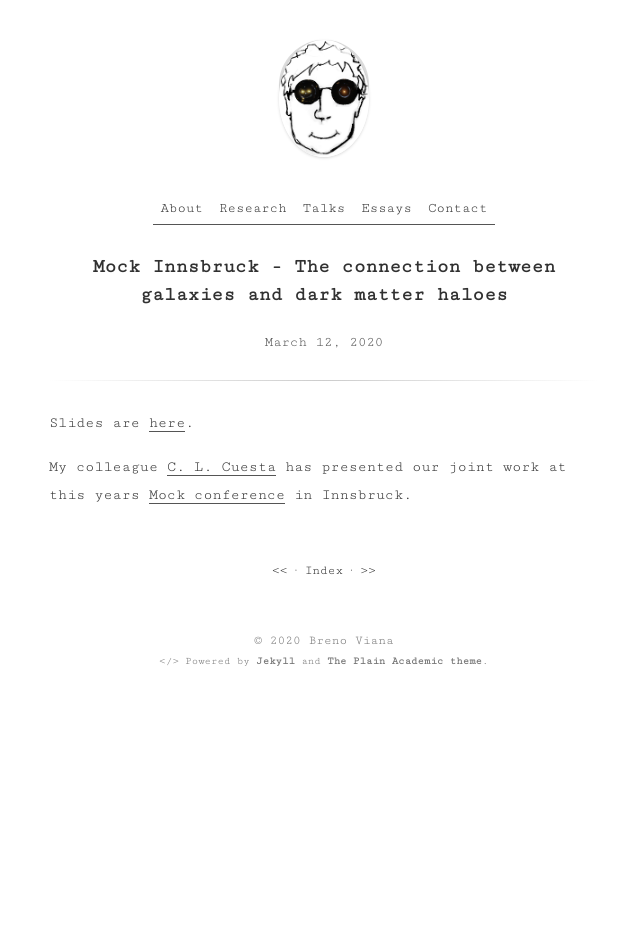
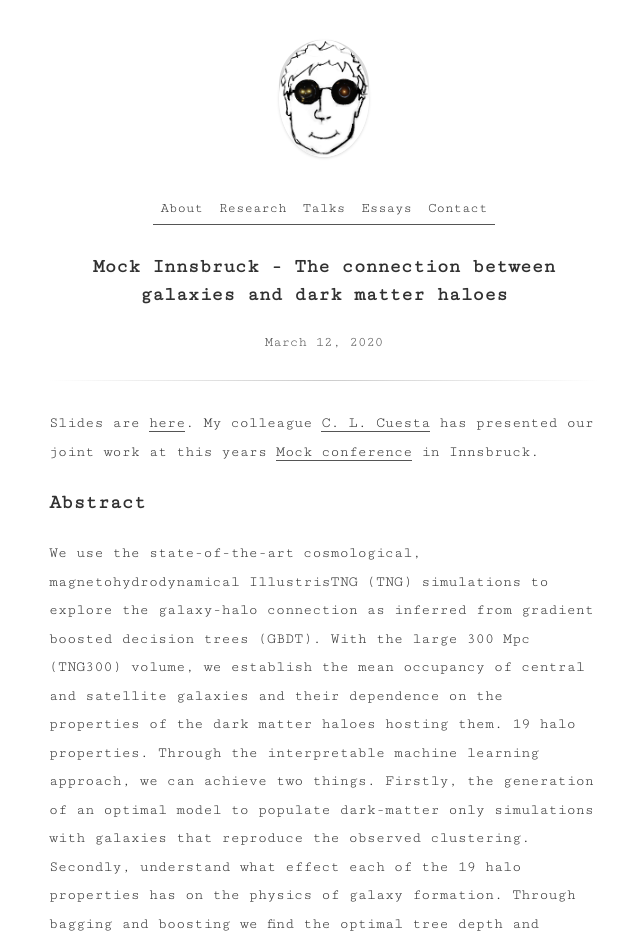
Before and after one commit to Christovis/Christovis.github.io, a Jekyll site: the page built from _talks/2020-03-12-talks-mock.md, in a window 1280 px wide. Shown: the top 945 px of the page, without its empty margins (316-956 px from the left). Built offline with Jekyll 4.4.1, drawn with Linux system fonts in a browser that asks for light colours; before the commit the page ends 900 px from its top, so only the background shows below that; some of the changed text lies outside the part shown.

Commit message:
clean talk

```diff
--- a/_talks/2020-03-12-talks-mock.md
+++ b/_talks/2020-03-12-talks-mock.md
@@ -8,5 +8,11 @@ author: Christoph Becker
 
 
 Slides are [here](https://slides.com/carolcuesta/a-tree-grows-in-illustris-tng-the-galaxy-halo-connection-learnedby-boosted-decision-trees).
+My colleague [C. L. Cuesta](https://www.dur.ac.uk/directory/profile/?id=16714) has presented our joint work at this years [Mock conference](https://www.uibk.ac.at/congress/mockinnsbruck/) in Innsbruck.
 
-My colleague [C. L. Cuesta](https://www.dur.ac.uk/directory/profile/?id=16714) has presented our joint work at this years [Mock conference](https://www.uibk.ac.at/congress/mockinnsbruck/) in Innsbruck.
+### Abstract
+
+We use the state-of-the-art cosmological, magnetohydrodynamical IllustrisTNG (TNG) simulations to explore the galaxy-halo connection as inferred from gradient boosted decision trees (GBDT). With the large 300 Mpc (TNG300) volume, we establish the mean occupancy of central and satellite galaxies and their dependence on the properties of the dark matter haloes hosting them. 19 halo properties. Through the interpretable machine learning approach, we can achieve two things. Firstly, the generation of an optimal model to populate dark-matter only simulations with galaxies that reproduce the observed clustering. Secondly, understand what effect each of the 19 halo properties has on the physics of galaxy formation. Through bagging and boosting we find the optimal tree depth and obtain the uncertainties predicting for each halo.
+
+![dendogram](https://github.com/Christovis/christovis.github.io/assets/talk_gahaco_dendo_cm.png)
+_Left_: Dendogram of halo properties. _Right_: Correlation matrix. Halo properties with red boxes are chosen for the final model.
```
Also changed, not shown: _talks/2019-01-06-talks-dex.md (+0 -1 lines), assets/talk_gahaco_dendo_cm.png (added).
